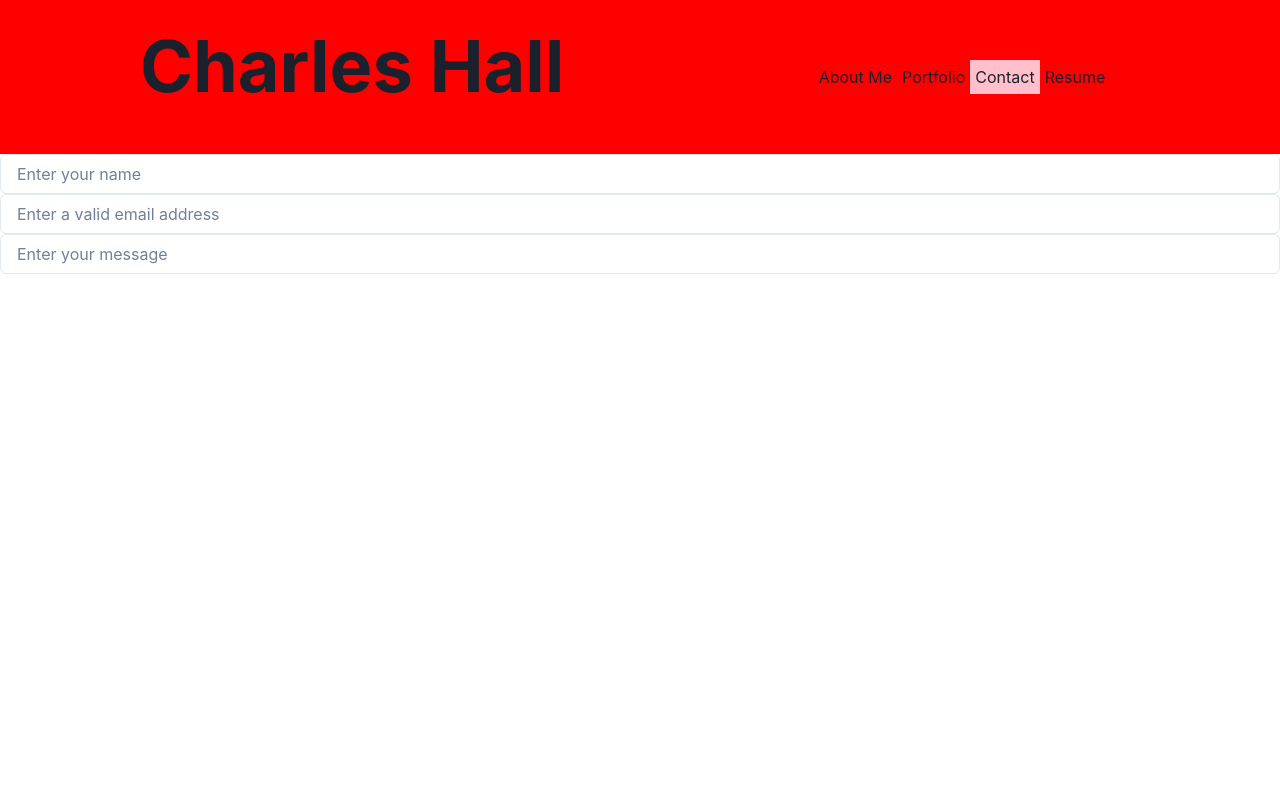
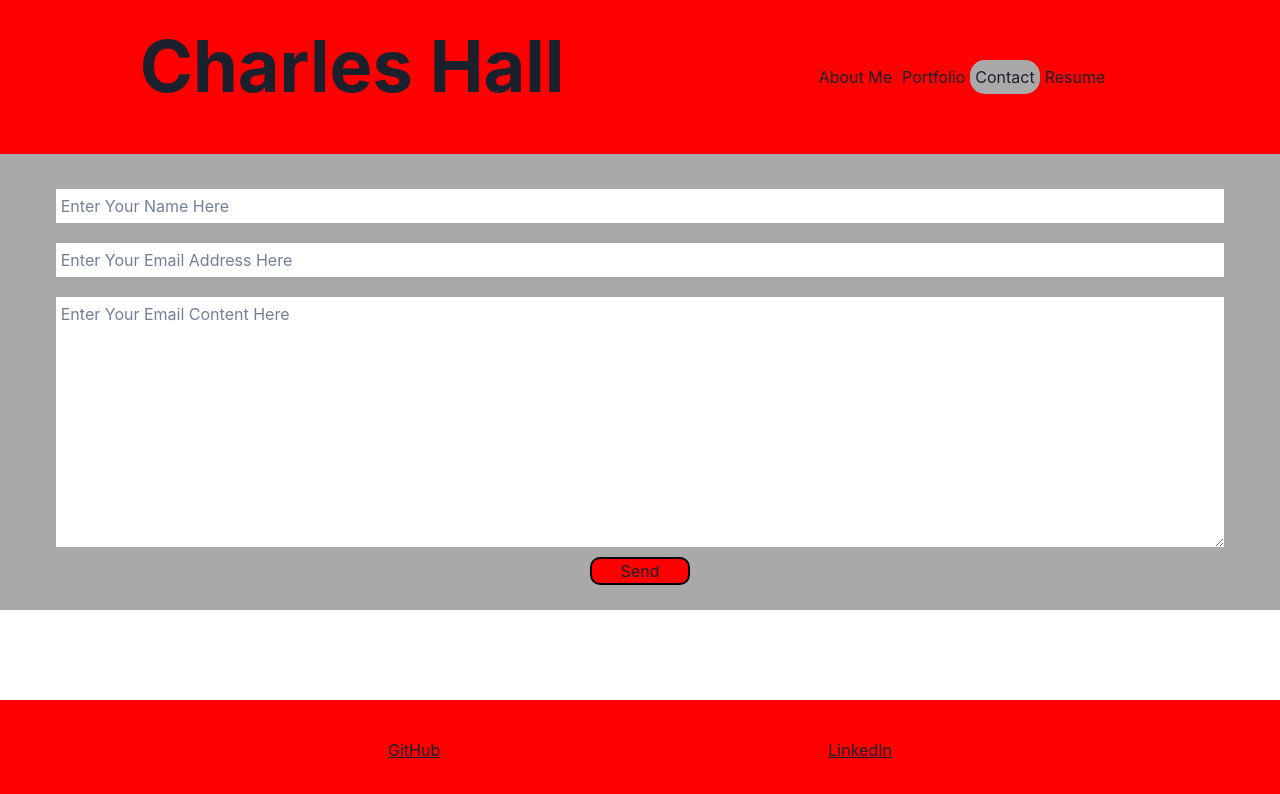
Before and after one commit to cspecialblackberry/Charles-Hall-Portfolio, a React (Vite) app in the folder react-portfolio/: page /Contact in a window 1280 px wide. Shown: the top 794 px of the page. Built offline with nearby package versions, Linux system fonts and the light colour scheme.

Commit message:
footer styling

```diff
--- a/react-portfolio/src/App.css
+++ b/react-portfolio/src/App.css
@@ -1,28 +1,33 @@
+main{
+    height: 100%;
+    background-color: darkgray;
+}
 
 .currentLink {
-    background-color: pink;
-}
-
-.currentLink :hover {
-    text-decoration: none;
+    background-color: darkgrey;
+    border-radius: 15px;
 }
 
 .about-h1 {
     font-size: 42px;
     text-align: center;
-    padding: 10px;
+    padding: 5px;
 }
 
 .about-div {
     font-size: large;
     display: flex;
-    justify-content: space-around;
+    justify-content: space-evenly;
+    padding: 30px;
 }
 
 .about-div p {
     align-self: center;
-    background-color: lightblue;
     padding: 20px;
+    border: 2px solid black;
+    border-radius: 20px;
+    margin: 10px;
+
 }
 
 .about-div img {
@@ -37,6 +42,7 @@
     flex-wrap: wrap;
     justify-content: space-evenly;
     margin-top: 20px;
+    padding-bottom: 125px;
 }
 
 .site-div{
@@ -79,3 +85,41 @@
     text-decoration: underline;
     font-weight: 600;
 }
+
+.email-form{
+    display: flex;
+    flex-direction: column;
+    padding: 25px;
+    justify-content: space-between;
+    height: auto;
+    align-items: center;
+}
+
+.email-form input, textarea{
+    width: 95%;
+    height: auto;
+    padding: 5px;
+    margin: 10px;
+}
+
+.email-form button{
+    border: 2px solid black;
+    border-radius: 10px;
+    width: 100px;
+    background-color: red;
+}
+
+footer{
+    display: flex;
+    background-color: red;
+    height: 100px;
+    width: 100%;
+    align-items: center;
+    justify-content: space-evenly;
+    position: fixed;
+    bottom: 0px;
+}
+
+footer a {
+    text-decoration: underline;
+}
--- a/react-portfolio/src/App.jsx
+++ b/react-portfolio/src/App.jsx
@@ -1,7 +1,7 @@
 import './App.css'
 import { Header } from './components/header'
 import { Outlet } from 'react-router-dom'
-import Footer from './components/Footer'
+import Footer from './components/footer.jsx'
 
 function App() {
 
--- a/react-portfolio/src/assets/sites.js
+++ b/react-portfolio/src/assets/sites.js
@@ -1,5 +1,6 @@
 export const sites = [
     {
+        id: 1,
         name: 'MediMinder',
         link: 'https://mediminder-e3e3cf63329a.herokuapp.com/',
         repo: 'https://github.com/cspecialblackberry/mediminder-app',
@@ -7,6 +8,7 @@ export const sites = [
         img: 'src/assets/mediminder.png',
     },
     {
+        id: 2,
         name: 'QuickChef',
         link: 'https://quick-chef-app.onrender.com/',
         repo: 'https://github.com/caseynewman/quick-chef-app',
@@ -14,6 +16,7 @@ export const sites = [
         img: 'src/assets/QuickChef.png',
     },
     {
+        id: 3,
         name: 'JavaScript Brain Trip!',
         link: 'https://cspecialblackberry.github.io/JavaScript-Quiz-Game/',
         repo: 'https://github.com/cspecialblackberry/JavaScript-Quiz-Game',
@@ -21,6 +24,7 @@ export const sites = [
         img: 'src/assets/javascriptBrainTrip.png',
     },
     {
+        id: 4,
         name: 'Weather Forecast',
         link: 'https://cspecialblackberry.github.io/5-Day-Weather-Forecast/',
         repo: 'https://github.com/cspecialblackberry/5-Day-Weather-Forecast',
--- a/react-portfolio/src/components/Footer.jsx
+++ b/react-portfolio/src/components/Footer.jsx
@@ -1,20 +1,10 @@
-import { Flex, Link, chakra} from '@chakra-ui/react'
-
-const FooterFlex = chakra(Flex, {
-    baseStyle: {
-       backgroundColor: 'red',
-       justifyContent: 'space-between',
-       position: 'fixed',
-       bottom: '0px',
-       padding: '5px',
-    }
-})
-
 const Footer = () => {
-    <div>
-        <Link href='https://github.com/cspecialblackberry'>GitHub</Link>
-        <Link href='https://www.linkedin.com/in/charles-samuel-hall-958a932a2/'>LinkedIn</Link>
-    </div>
+    return(
+    <footer>
+        <a href='https://github.com/cspecialblackberry' target='_blank'>GitHub</a>
+        <a href='https://www.linkedin.com/in/charles-samuel-hall-958a932a2/' target='_blank'>LinkedIn</a>
+    </footer>
+    )
 }
 
 export default Footer
--- a/react-portfolio/src/components/Nav.jsx
+++ b/react-portfolio/src/components/Nav.jsx
@@ -5,7 +5,9 @@ import { Link as ReactRouterLink, useLocation } from 'react-router-dom'
 const StyledLink = chakra(Link, {
     baseStyle: {
         padding: '5px',
-        _hover: {textDecoration: 'underline'}
+        _hover: {textDecoration: 'underline'},
+        textAlign: 'center',
+        alignSelf: 'center',
     }
 })
 
--- a/react-portfolio/src/pages/Contact.jsx
+++ b/react-portfolio/src/pages/Contact.jsx
@@ -1,7 +1,5 @@
-import { Input } from '@chakra-ui/react'
-
 const handleClickAway = (event) => {
-    if(!event.target.value){
+    if (!event.target.value) {
         alert('form required')
     }
 }
@@ -9,10 +7,11 @@ const handleClickAway = (event) => {
 export default function Contact() {
     return (
         <>
-            <div>
-                <Input placeholder='Enter your name' onClickAway={handleClickAway}></Input>
-                <Input placeholder='Enter a valid email address'></Input>
-                <Input placeholder='Enter your message' ></Input>
+            <div className="email-form">
+                <input type="text" placeholder="Enter Your Name Here"></input>
+                <input type="text" placeholder="Enter Your Email Address Here"></input>
+                <textarea rows='10' placeholder="Enter Your Email Content Here"></textarea>
+                <button>Send</button>
             </div>
         </>
     )
--- a/react-portfolio/src/pages/Portfolio.jsx
+++ b/react-portfolio/src/pages/Portfolio.jsx
@@ -4,11 +4,11 @@ export default function Portfolio({sites}) {
     console.log(sites)
     return(
         <>
-        <h1 style={{fontSize:'40px', textAlign:'center', fontWeight:'600'}}>Check Out My Work!</h1>
+        <h1 style={{fontSize:'40px', textAlign:'center', fontWeight:'600', paddingTop: '50px'}}>Check Out My Work!</h1>
         <div className='sites-container'>
         {sites.map((site) =>
             <>
-            <div className='site-div'>
+            <div className='site-div' key={site.id}>
                 <h2>{site.name}</h2>
                 <img src={site.img}></img>
                 <p>{site.description}</p>
```
